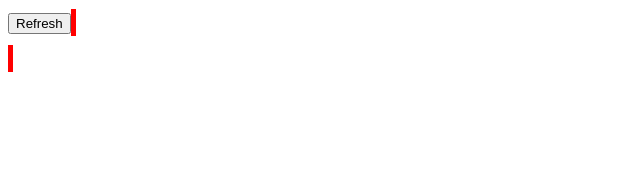
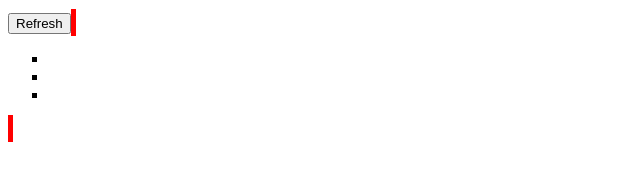
Before and after one commit to bugraYvz99/bitcoin-values, a plain HTML site: page index.html in a window 1280 px wide. Shown: the part 148-328 px from the top of the page, 0-640 px from the left. Drawn offline with Linux system fonts and the light colour scheme.

Commit message:
list added

```diff
--- a/index.html
+++ b/index.html
@@ -16,9 +16,12 @@
     <button id="button">Refresh</button>
 
     <span id = "chart" style="display:inline">
-        <p id="EUR"></p>
-        <p id="GBP"></p>
-        <p id="USD"></p>
+        <ul style="font-family:'Times New Roman', Times, serif" >
+            <li class= li id="EUR"></li>
+            <li class= li id="GBP"></li>
+            <li class= li id="USD"></li>
+    </ul>
+
     </span>
 
 
```
